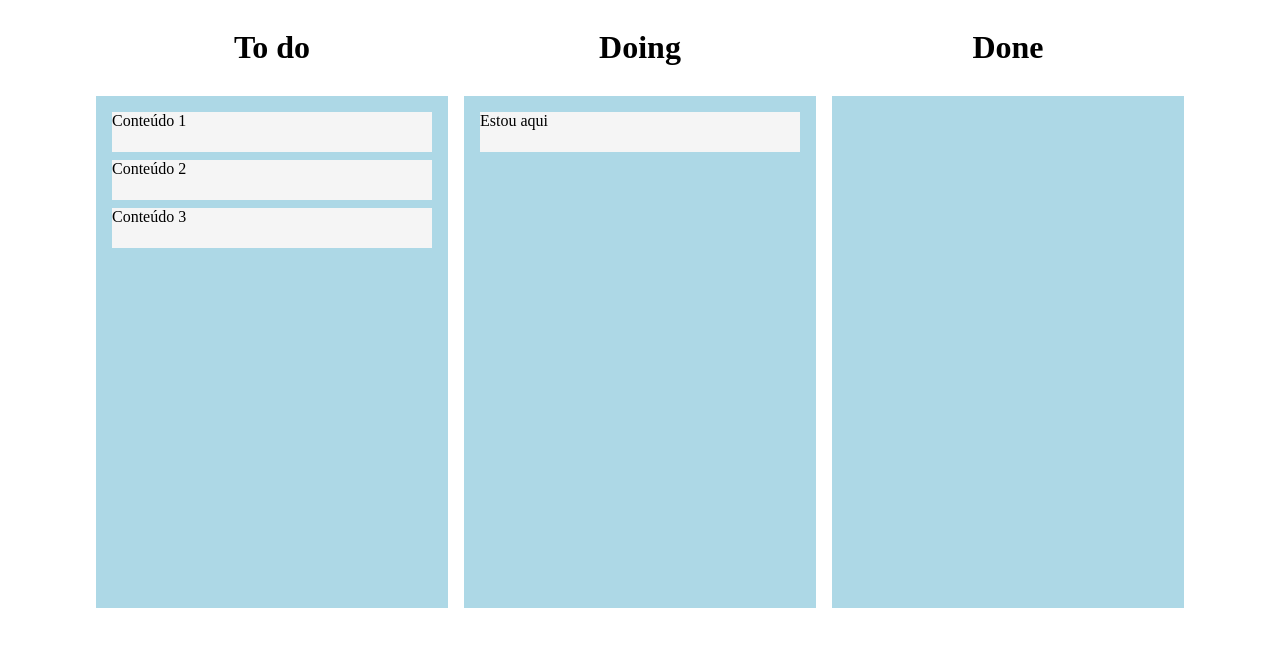
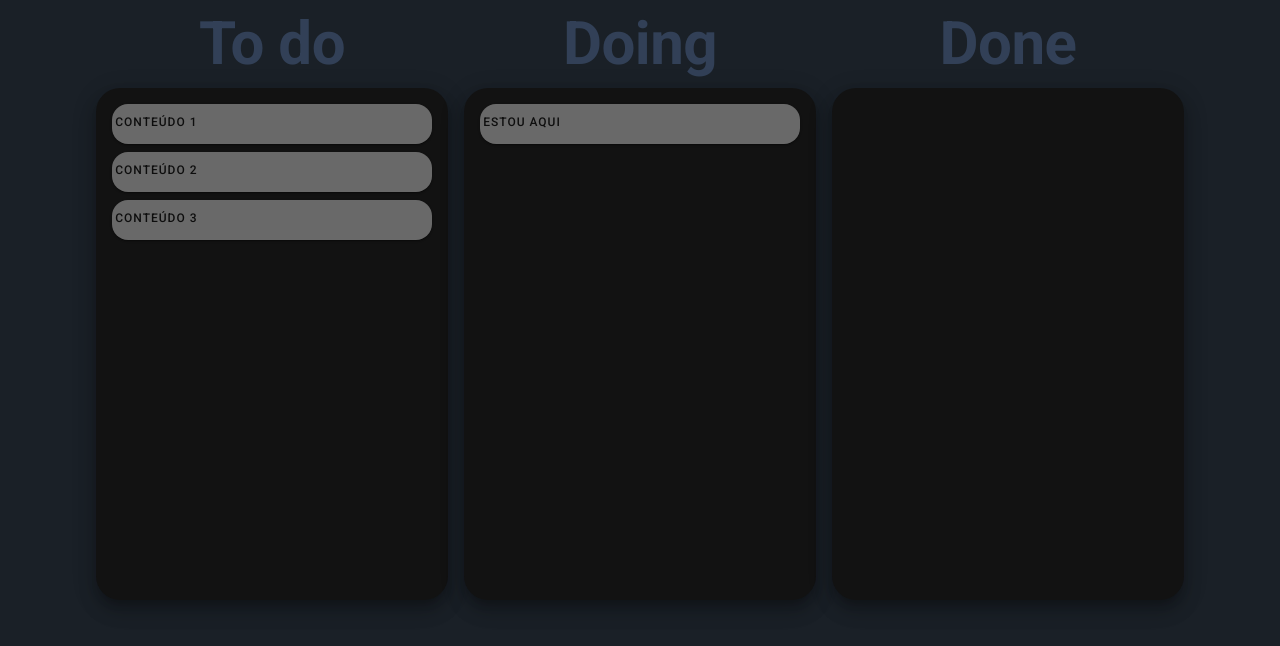
Before and after one commit to genesonio/kanban-project, a React (Create React App) app: page / in a window 1280 px wide. Shown: the top 646 px of the page. Built offline with nearby package versions, Linux system fonts and the light colour scheme.

Commit message:
adding style with mui

```diff
--- a/package.json
+++ b/package.json
@@ -3,6 +3,11 @@
   "version": "0.1.0",
   "private": true,
   "dependencies": {
+    "@emotion/react": "^11.10.4",
+    "@emotion/styled": "^11.10.4",
+    "@fontsource/roboto": "^4.5.8",
+    "@mui/icons-material": "^5.10.9",
+    "@mui/material": "^5.10.10",
     "@testing-library/jest-dom": "^5.16.5",
     "@testing-library/react": "^13.4.0",
     "@testing-library/user-event": "^13.5.0",
--- a/src/App.js
+++ b/src/App.js
@@ -1,5 +1,5 @@
 import { useState } from 'react'
-import { DragDropContext, Draggable, Droppable } from 'react-beautiful-dnd'
+import { Column } from './components/Columns'
 
 const initialItems = [
   { id: '1', content: 'Conteúdo 1' },
@@ -26,13 +26,21 @@ const initialColumns = [
 ]
 
 function App() {
+  document.body.style.backgroundColor = 'rgb(26, 32, 39)'
+
   const [columns, setColumns] = useState(initialColumns)
 
   const onDragEnd = results => {
     const { source, destination } = results
+    console.log(results)
 
+    // Pega o index das colunas
     const sourceIndex = source.droppableId
     const destinationIndex = destination.droppableId
+
+    // Pega o index dos itens
+    const sourceItemIndex = source.index
+    const destinationItemIndex = destination.index
 
     const sameColumn = sourceIndex === destinationIndex
 
@@ -49,18 +57,17 @@ function App() {
     )
 
     // Pega o item "arrastado"
-    let draggedItem = (sourceColumnItems =
-      sourceColumnItems[results.source.index])
+    let draggedItem = (sourceColumnItems = sourceColumnItems[sourceItemIndex])
 
     if (sameColumn) {
       // Coloca o item "arrastado" no local desejado em outra posição do array
-      filteredSrcColumnItems.splice(results.destination.index, 0, draggedItem)
+      filteredSrcColumnItems.splice(destinationItemIndex, 0, draggedItem)
 
       columnsCopy[destinationIndex].items = filteredSrcColumnItems
       setColumns(columnsCopy)
     } else {
       // Adiciona o item "arrastado" para a nova coluna
-      destinationColumnItems.splice(results.destination.index, 0, draggedItem)
+      destinationColumnItems.splice(destinationItemIndex, 0, draggedItem)
 
       columnsCopy[sourceIndex].items = filteredSrcColumnItems
       columnsCopy[destinationIndex].items = destinationColumnItems
@@ -69,64 +76,7 @@ function App() {
     }
   }
 
-  return (
-    <div style={{ display: 'flex', justifyContent: 'center' }}>
-      <DragDropContext onDragEnd={onDragEnd}>
-        {columns.map((column, index) => (
-          <div
-            key={column.id}
-            style={{
-              display: 'flex',
-              flexDirection: 'column',
-              alignItems: 'center'
-            }}
-          >
-            <h1>{column.name}</h1>
-            <Droppable droppableId={index.toString()} key={column.id}>
-              {provided => (
-                <div
-                  ref={provided.innerRef}
-                  style={{
-                    backgroundColor: 'lightblue',
-                    width: '20rem',
-                    height: '30rem',
-                    margin: '.5rem',
-                    padding: '1rem'
-                  }}
-                >
-                  {column.items.map((item, index) => (
-                    <Draggable
-                      draggableId={item.id.toString()}
-                      index={index}
-                      key={item.id}
-                    >
-                      {provided => (
-                        <div
-                          key={item.id}
-                          {...provided.dragHandleProps}
-                          {...provided.draggableProps}
-                          ref={provided.innerRef}
-                          style={{
-                            backgroundColor: 'whitesmoke',
-                            height: '2.5rem',
-                            marginBottom: '.5rem',
-                            ...provided.draggableProps.style
-                          }}
-                        >
-                          {item.content}
-                        </div>
-                      )}
-                    </Draggable>
-                  ))}
-                  {provided.placeholder}
-                </div>
-              )}
-            </Droppable>
-          </div>
-        ))}
-      </DragDropContext>
-    </div>
-  )
+  return <Column onDragEnd={onDragEnd} columns={columns} />
 }
 
 export default App
--- /dev/null
+++ b/src/components/Columns.js
@@ -0,0 +1,52 @@
+import { DragDropContext, Droppable } from 'react-beautiful-dnd'
+import { Items } from './Items'
+import { Paper, Typography } from '@mui/material'
+import '@fontsource/roboto/300.css'
+import '@fontsource/roboto/400.css'
+import '@fontsource/roboto/500.css'
+import '@fontsource/roboto/700.css'
+
+export const Column = ({ onDragEnd, columns }) => (
+  <div
+    style={{
+      display: 'flex',
+      justifyContent: 'center'
+    }}
+  >
+    <DragDropContext onDragEnd={onDragEnd}>
+      {columns.map((column, index) => (
+        <div
+          key={column.id}
+          style={{
+            display: 'flex',
+            flexDirection: 'column',
+            alignItems: 'center'
+          }}
+        >
+          <Typography variant="h2" fontWeight={700} color="#324057">
+            {column.name}
+          </Typography>
+          <Droppable droppableId={index.toString()} key={column.id}>
+            {provided => (
+              <Paper
+                elevation={12}
+                ref={provided.innerRef}
+                style={{
+                  backgroundColor: 'rgb(18, 18, 18)',
+                  borderRadius: '1.5rem',
+                  width: '20rem',
+                  height: '30rem',
+                  margin: '.5rem',
+                  padding: '1rem'
+                }}
+              >
+                <Items column={column} />
+                {provided.placeholder}
+              </Paper>
+            )}
+          </Droppable>
+        </div>
+      ))}
+    </DragDropContext>
+  </div>
+)
--- /dev/null
+++ b/src/components/Items.js
@@ -0,0 +1,45 @@
+import { Draggable } from 'react-beautiful-dnd'
+import '@fontsource/roboto/300.css'
+import '@fontsource/roboto/400.css'
+import '@fontsource/roboto/500.css'
+import '@fontsource/roboto/700.css'
+import { Paper, Typography } from '@mui/material'
+import { Delete } from '@mui/icons-material'
+
+export const Items = ({ column }) =>
+  column.items.map((item, index) => (
+    <Draggable draggableId={item.id.toString()} index={index} key={item.id}>
+      {provided => (
+        <Paper
+          key={item.id}
+          {...provided.dragHandleProps}
+          {...provided.draggableProps}
+          ref={provided.innerRef}
+          style={{
+            borderRadius: '1rem',
+            backgroundColor: 'dimgrey',
+            height: '2.5rem',
+            marginBottom: '.5rem',
+            ...provided.draggableProps.style
+          }}
+        >
+          <div
+            style={{
+              padding: '.2rem',
+              display: 'flex',
+              justifyContent: 'space-between'
+            }}
+          >
+            <Typography
+              variant="overline"
+              paragraph={true}
+              align="center"
+              fontWeight={500}
+            >
+              {item.content}
+            </Typography>
+          </div>
+        </Paper>
+      )}
+    </Draggable>
+  ))
```
Also changed, not shown: src/components/Columns copy.js (added, +38 -0 lines), 1 other file (tests, documents, lock files or other folders).
